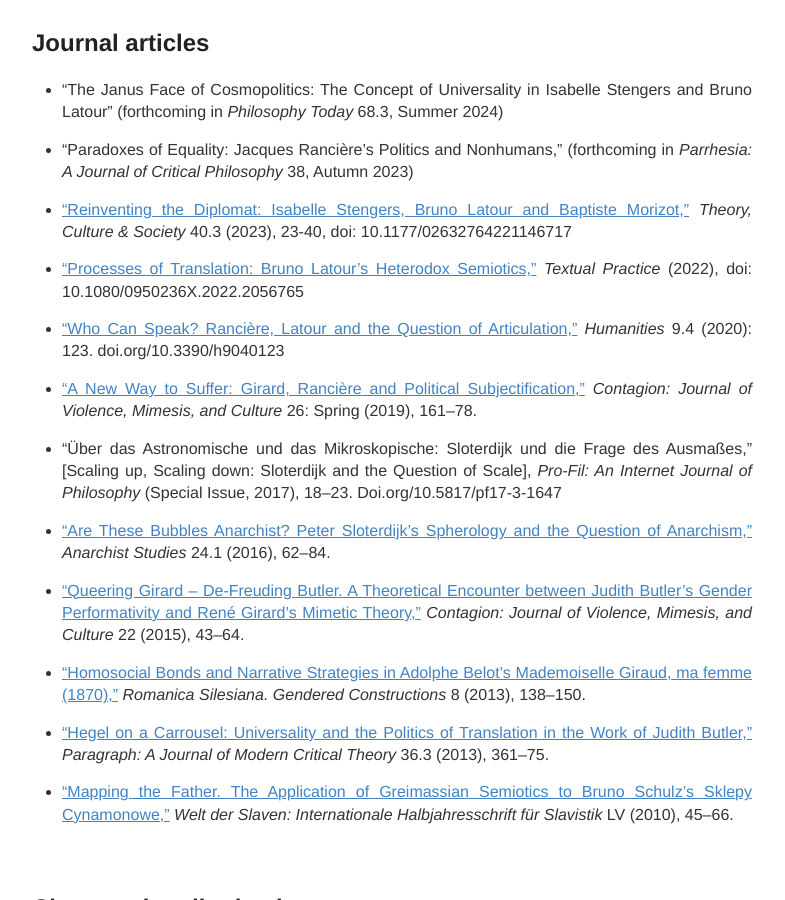
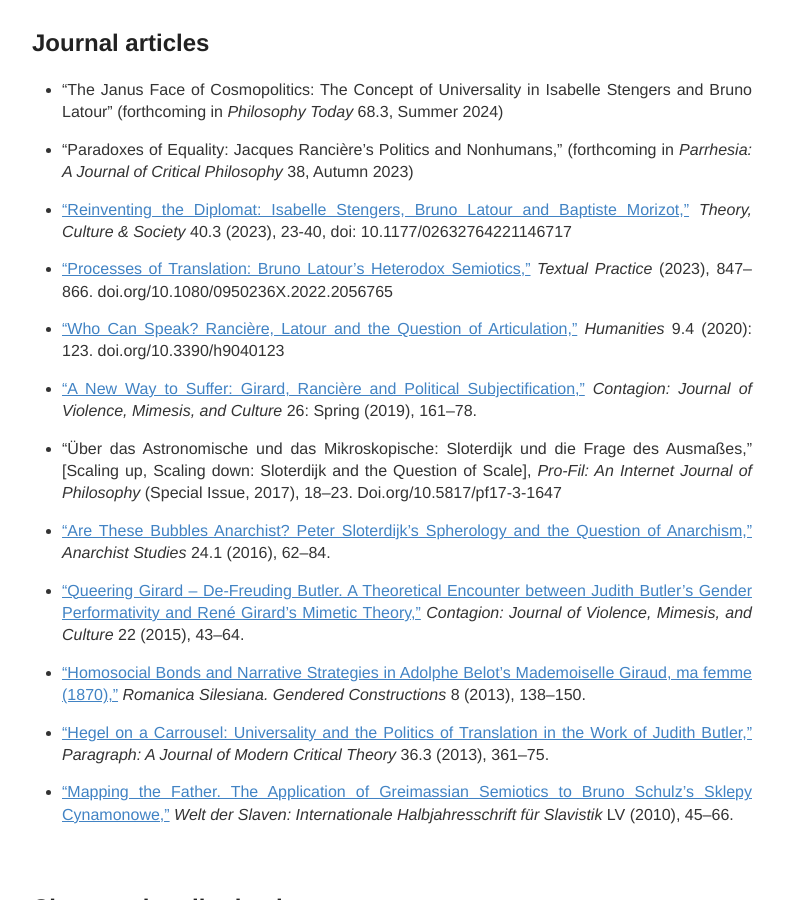
Before and after one commit to IJanicka/IJanicka.github.io, a Jekyll site: the page built from publications.md, in a window 1280 px wide and 900 px high, scrolled down 1038 px. Shown: the whole window, without its empty margins (248-1033 px from the left). Built offline with Jekyll 4.4.1, drawn with Linux system fonts in a browser that asks for light colours.

Commit message:
Update publications.md

```diff
--- a/publications.md
+++ b/publications.md
@@ -25,7 +25,7 @@
 
 * <a href="https://journals.sagepub.com/doi/10.1177/02632764221146717" target="_blank">“Reinventing the Diplomat: Isabelle Stengers, Bruno Latour and Baptiste Morizot,”</a> *Theory, Culture & Society* 40.3 (2023), 23-40, doi: 10.1177/02632764221146717<br>
 
-*	<a href="https://www.tandfonline.com/doi/abs/10.1080/0950236X.2022.2056765" target="_blank">“Processes of Translation: Bruno Latour’s Heterodox Semiotics,”</a> *Textual Practice* (2022), doi: 10.1080/0950236X.2022.2056765<br>
+*	<a href="https://www.tandfonline.com/doi/abs/10.1080/0950236X.2022.2056765" target="_blank">“Processes of Translation: Bruno Latour’s Heterodox Semiotics,”</a> *Textual Practice* (2023), 847–866. doi.org/10.1080/0950236X.2022.2056765 <br>
 
 *	<a href="../articles/Iwona Janicka_Who Can Speak Ranciere Latour and Articulation_Humanities_2020.pdf" target="_blank">“Who Can Speak? Rancière, Latour and the Question of Articulation,”</a> *Humanities* 9.4 (2020): 123. doi.org/10.3390/h9040123<br>
 
```
